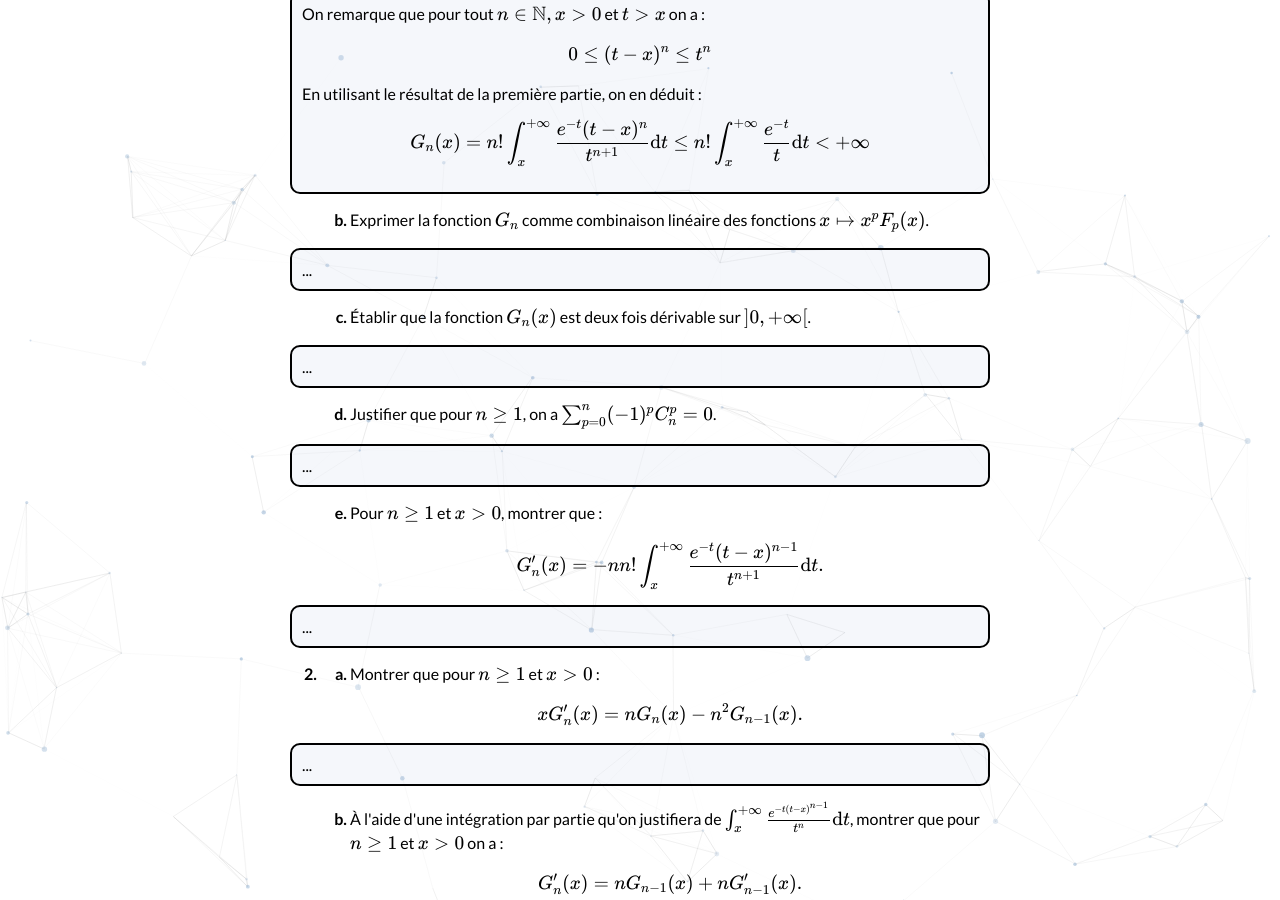
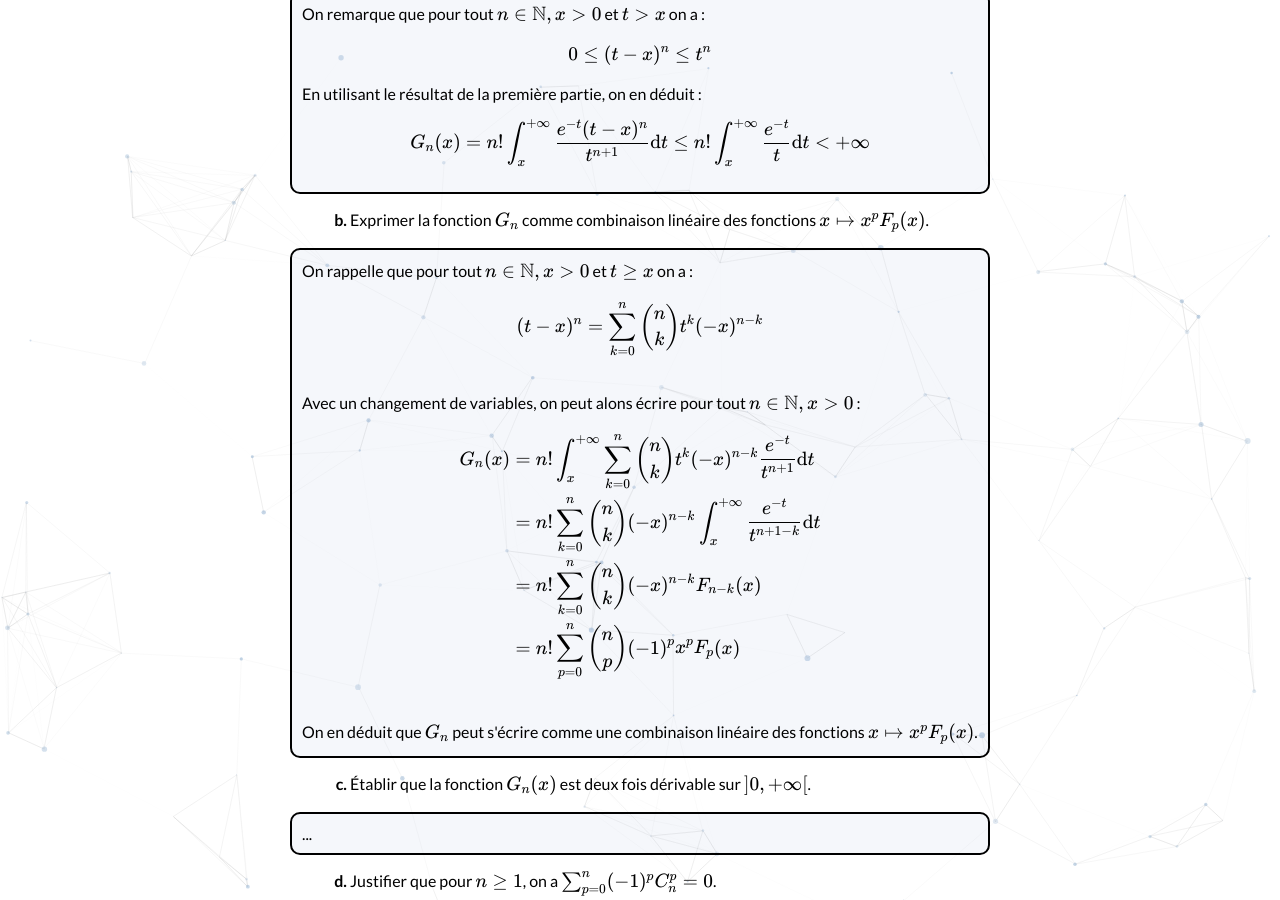
Before and after one commit to bglbrt/bglbrt.github.io, a Jekyll site: the page built from fr/corrections/administrateur_externe_1993.md, in a window 1280 px wide and 900 px high, scrolled down 3484 px. Built offline with Jekyll 4.4.1, drawn with Linux system fonts in a browser that asks for light colours; nearby versions of some CDN libraries.

Commit message:
Refactor explanations and formatting in administrateur_externe_1993.md

```diff
--- a/fr/corrections/administrateur_externe_1993.md
+++ b/fr/corrections/administrateur_externe_1993.md
@@ -191,7 +191,22 @@ Dans tout le problème $$x$$ désigne un réel _strictement positif_, et $$n$$ u
             <li>
                 Exprimer la fonction \( G_n \) comme combinaison linéaire des fonctions \( x \mapsto x^p F_p(x) \).
                 <p style="border: solid 2px; border-radius: 10px; background-color:rgba(152, 180, 212, .1); padding-right: 10px; padding-left: 10px; padding-top: 10px; padding-bottom: 10px; margin: 15px 0 15px -60px;">
-                    ...
+                    On rappelle que pour tout \( n \in \mathbb{N}, x>0 \) et \( t \geq x \) on a :
+                    $$
+                    (t-x)^{n} = \sum_{k=0}^{n} \binom{n}{k} t^{k} (-x)^{n-k}
+                    $$
+                    <br>
+                    Avec un changement de variables, on peut alons écrire pour tout \( n \in \mathbb{N}, x>0 \) :
+                    $$
+                    \begin{aligned}
+                        G_{n}(x) & = n! \int_{x}^{+\infty} \sum_{k=0}^{n} \binom{n}{k} t^{k} (-x)^{n-k} \frac{e^{-t}}{t^{n+1}} \mathrm{d}t \\
+                        & = n! \sum_{k=0}^{n} \binom{n}{k} (-x)^{n-k} \int_{x}^{+\infty} \frac{e^{-t}}{t^{n+1-k}} \mathrm{d}t \\
+                        & = n! \sum_{k=0}^{n} \binom{n}{k} (-x)^{n-k} F_{n-k}(x) \\
+                        & = n! \sum_{p=0}^{n} \binom{n}{p} (-1)^{p} x^{p} F_{p}(x)
+                    \end{aligned}
+                    $$
+                    <br>
+                    On en déduit que \( G_n \) peut s'écrire comme une combinaison linéaire des fonctions \( x \mapsto x^p F_p(x) \).
                 </p>
             </li>
             <li>
```
